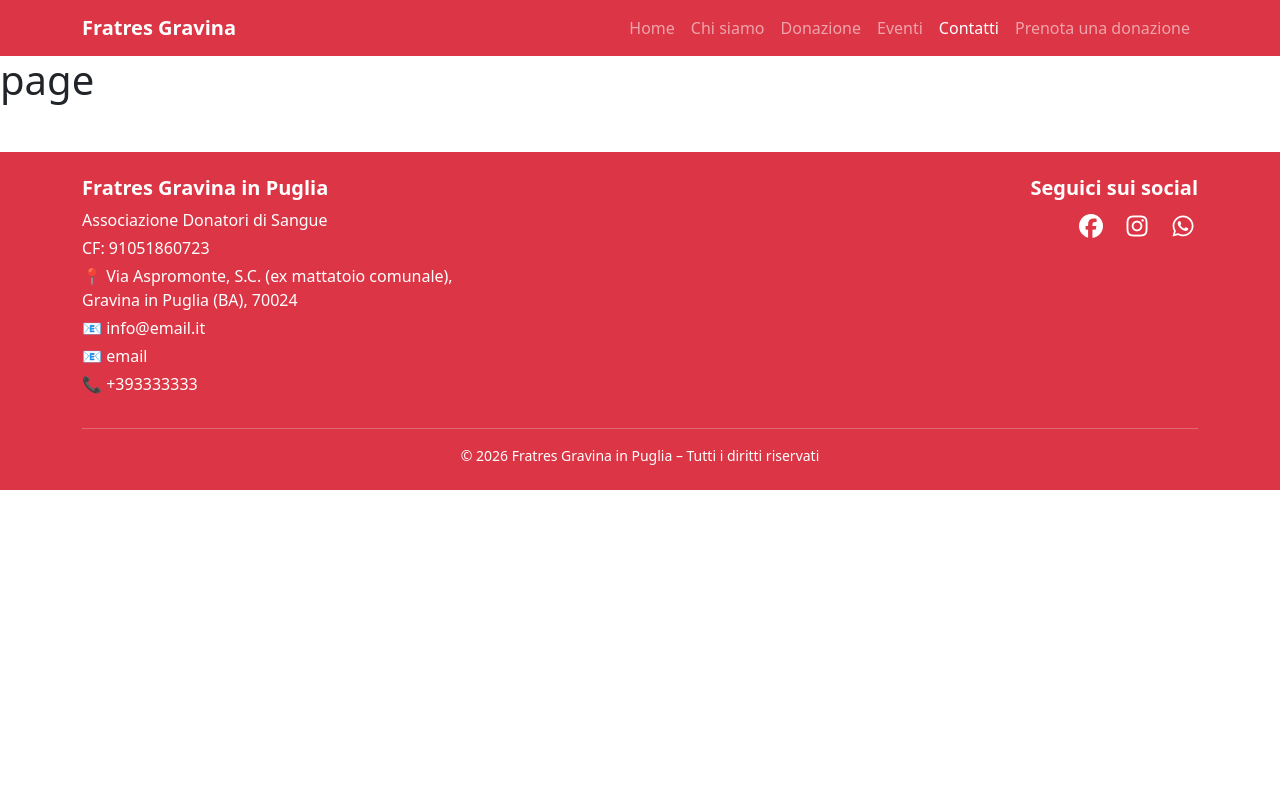
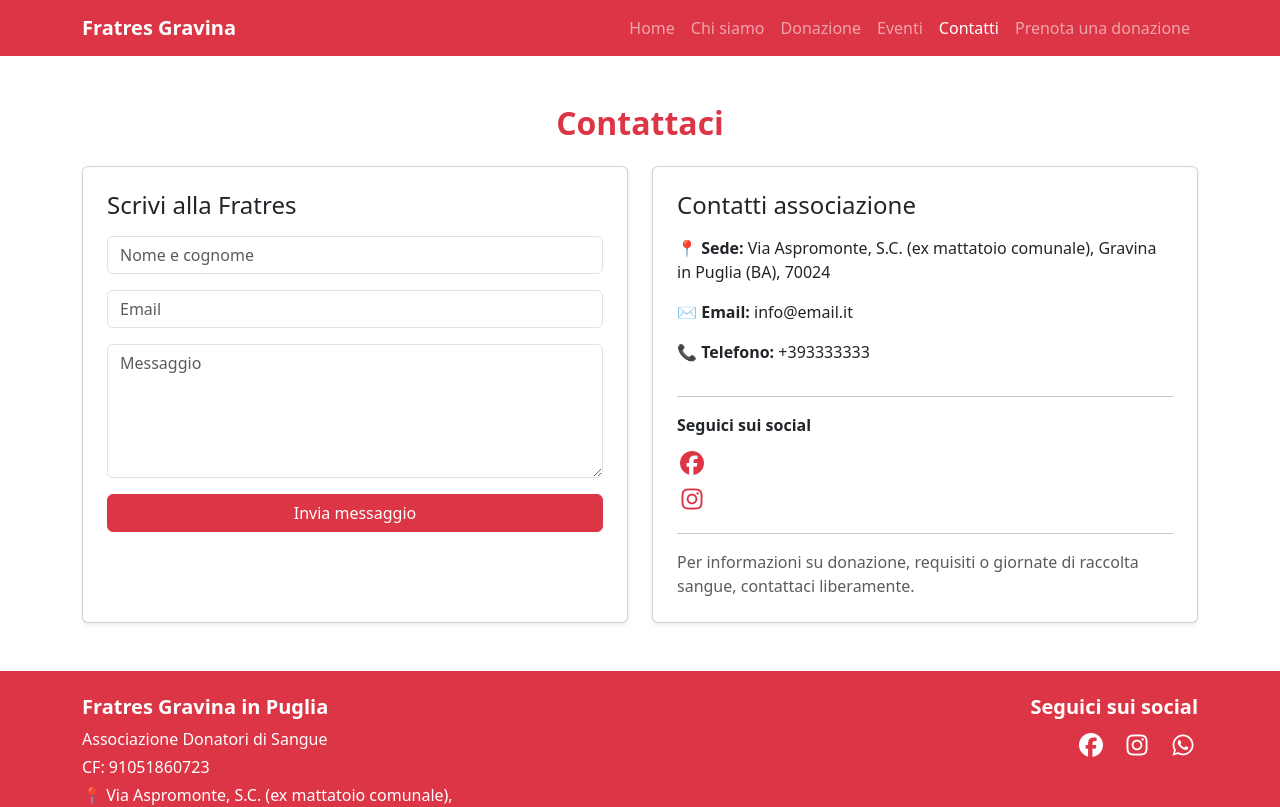
Before and after one commit to michelelongo97/fratres-gravina, a React (Vite) app: page /contatti in a window 1280 px wide. Shown: the top 807 px of the page. Built offline with nearby package versions, Linux system fonts and the light colour scheme.

Commit message:
feat: update ContattiPage

```diff
--- a/src/pages/ContattiPage.jsx
+++ b/src/pages/ContattiPage.jsx
@@ -1,3 +1,151 @@
+import { useState } from "react";
+
 export default function ContattiPage() {
-  return <h1>page</h1>;
+  const [formData, setFormData] = useState({
+    name: "",
+    email: "",
+    message: "",
+  });
+
+  const [loading, setLoading] = useState(false);
+
+  const handleChange = (e) => {
+    setFormData({
+      ...formData,
+      [e.target.name]: e.target.value,
+    });
+  };
+
+  const handleSubmit = async (e) => {
+    e.preventDefault();
+
+    if (!formData.name || !formData.email || !formData.message) {
+      alert("Compila tutti i campi");
+      return;
+    }
+
+    setLoading(true);
+
+    try {
+      const res = await fetch("/api/contact", {
+        method: "POST",
+        headers: {
+          "Content-Type": "application/json",
+        },
+        body: JSON.stringify(formData),
+      });
+
+      const data = await res.json();
+
+      if (data.success) {
+        setFormData({
+          name: "",
+          email: "",
+          message: "",
+        });
+        alert("Messaggio inviato correttamente");
+      } else {
+        alert("Errore nell'invio del messaggio");
+      }
+    } catch (error) {
+      alert("Errore di rete");
+    } finally {
+      setLoading(false);
+    }
+  };
+
+  return (
+    <div className="container my-5">
+      <h2 className="fw-bold text-center mb-4 text-danger">Contattaci</h2>
+
+      <div className="row g-4">
+        {/* FORM */}
+        <div className="col-md-6">
+          <div className="card p-4 shadow-sm h-100">
+            <h4 className="mb-3">Scrivi alla Fratres</h4>
+
+            <form onSubmit={handleSubmit}>
+              <input
+                className="form-control mb-3"
+                name="name"
+                placeholder="Nome e cognome"
+                onChange={handleChange}
+                value={formData.name}
+              />
+
+              <input
+                className="form-control mb-3"
+                name="email"
+                placeholder="Email"
+                onChange={handleChange}
+                value={formData.email}
+              />
+
+              <textarea
+                className="form-control mb-3"
+                name="message"
+                rows="5"
+                placeholder="Messaggio"
+                onChange={handleChange}
+                value={formData.message}
+              />
+
+              <button className="btn btn-danger w-100" disabled={loading}>
+                {loading ? "Invio in corso..." : "Invia messaggio"}
+              </button>
+            </form>
+          </div>
+        </div>
+
+        {/* INFO */}
+        <div className="col-md-6">
+          <div className="card p-4 shadow-sm h-100">
+            <h4 className="mb-3">Contatti associazione</h4>
+
+            <p>
+              📍 <strong>Sede:</strong> Via Aspromonte, S.C. (ex mattatoio
+              comunale), Gravina in Puglia (BA), 70024
+            </p>
+
+            <p>
+              ✉️ <strong>Email:</strong> {import.meta.env.VITE_EMAIL}
+            </p>
+
+            <p>
+              📞 <strong>Telefono:</strong> {import.meta.env.VITE_PHONE_NUMBER}
+            </p>
+
+            <hr />
+
+            <p className="fw-bold mb-2">Seguici sui social</p>
+
+            <a
+              href={import.meta.env.VITE_SOCIAL_FACEBOOK}
+              target="_blank"
+              rel="noreferrer"
+              className="text-danger fs-4 me-3"
+            >
+              <i className="fa-brands fa-facebook"></i>
+            </a>
+
+            <a
+              href={import.meta.env.VITE_SOCIAL_INSTAGRAM}
+              target="_blank"
+              rel="noreferrer"
+              className="text-danger fs-4"
+            >
+              <i className="fa-brands fa-instagram"></i>
+            </a>
+
+            <hr />
+
+            <p className="text-muted mb-0">
+              Per informazioni su donazione, requisiti o giornate di raccolta
+              sangue, contattaci liberamente.
+            </p>
+          </div>
+        </div>
+      </div>
+    </div>
+  );
 }
```
Also changed, not shown: api/contact.js (added, +35 -0 lines), 1 other file (tests, documents, lock files or other folders).
